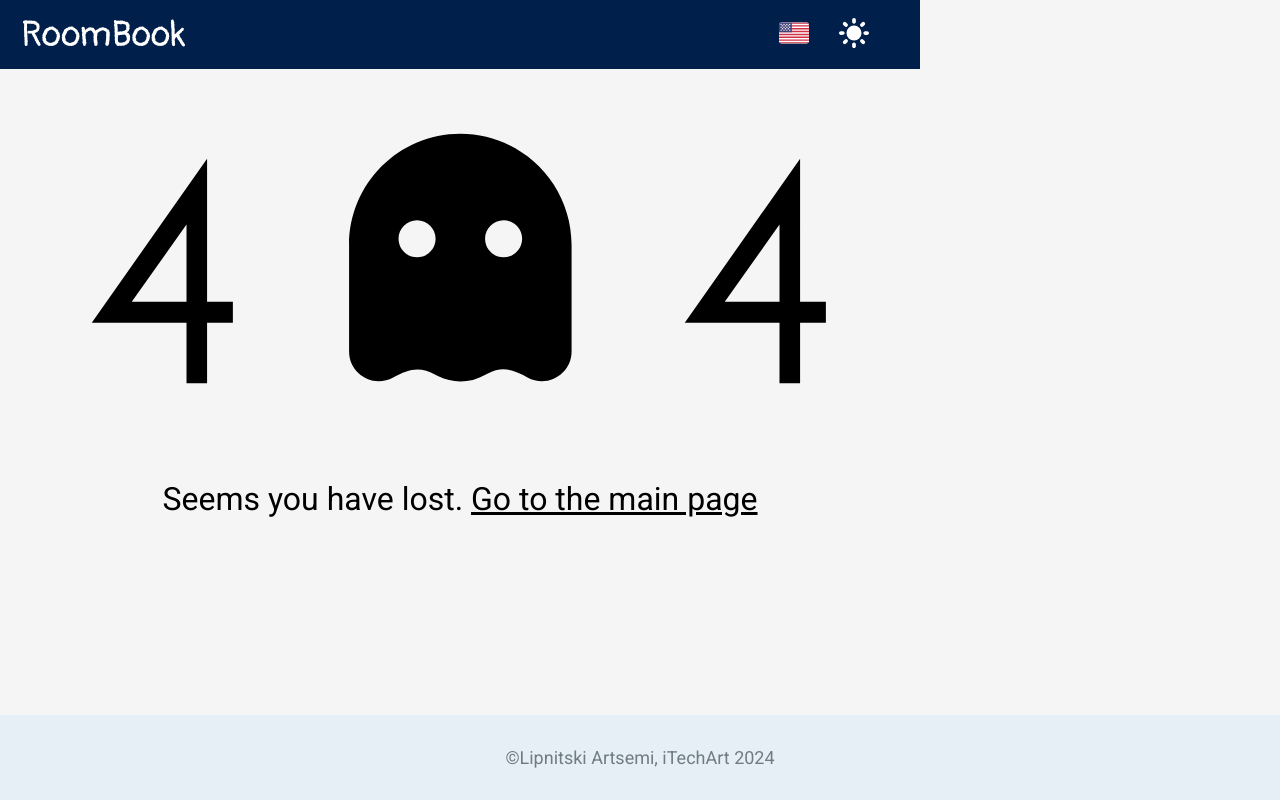
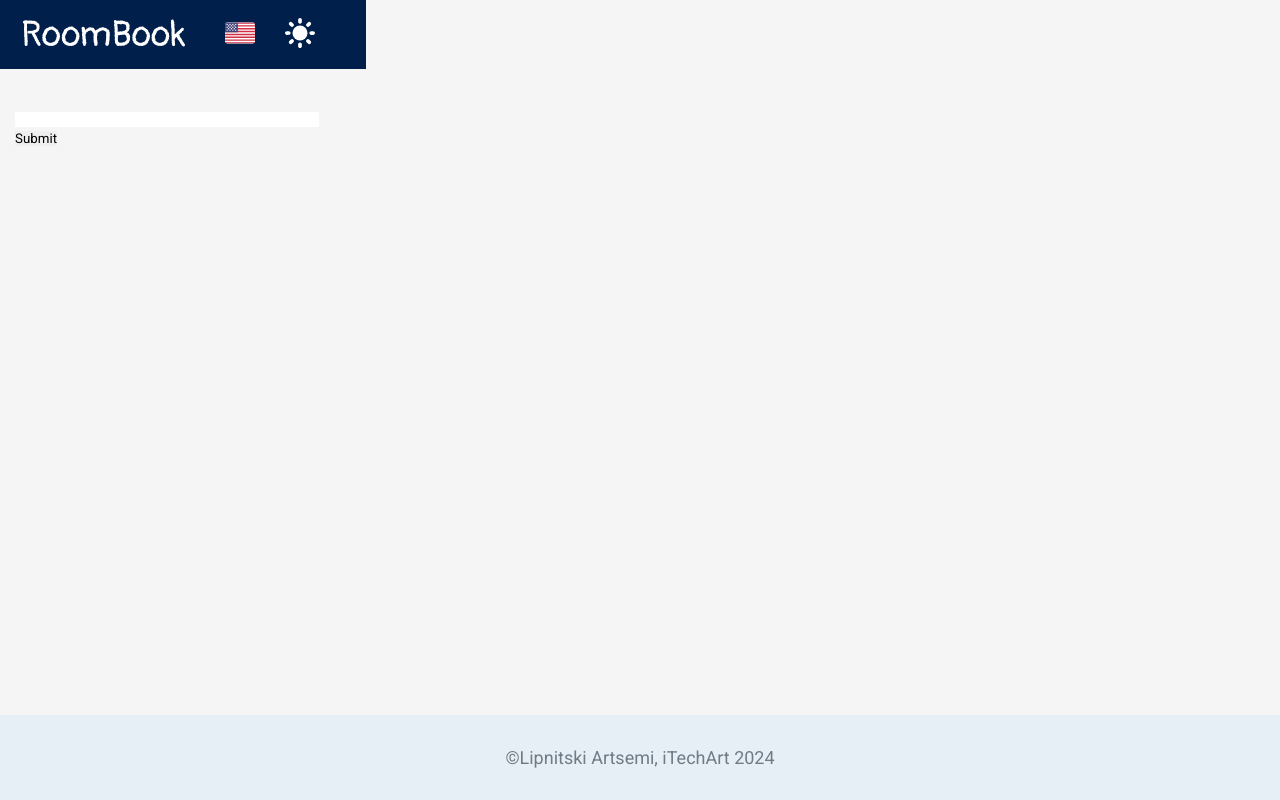
Before and after one commit to Sekler09/booking-clone, a React (Vite) app: page /login in a window 1280 px wide. Built offline with nearby package versions, Linux system fonts and the light colour scheme.

Commit message:
feat: add non styled auth form

```diff
--- a/package.json
+++ b/package.json
@@ -38,6 +38,7 @@
   },
   "devDependencies": {
     "@cypress/code-coverage": "^3.12.4",
+    "@typescript-eslint/eslint-plugin": "^6.9.1",
     "@vitejs/plugin-react": "^4.0.0",
     "cypress": "^12.17.4",
     "eslint": "^8.45.0",
--- /dev/null
+++ b/src/components/authForm/index.jsx
@@ -0,0 +1,29 @@
+import { func } from 'prop-types';
+import { useState } from 'react';
+
+function AuthForm({ onSubmit }) {
+  const [password, setPassword] = useState('');
+  const [email, setEmail] = useState('');
+
+  function onPasswordChange(e) {
+    setPassword(e.target.value);
+  }
+
+  function onEmailChange(e) {
+    setEmail(e.target.value);
+  }
+
+  return (
+    <form onSubmit={e => onSubmit(e, { password, email })}>
+      <input type="email" onChange={onEmailChange} value={email} />
+      <input type="password" onChange={onPasswordChange} value={password} />
+      <button type="submit">Submit</button>
+    </form>
+  );
+}
+
+AuthForm.propTypes = {
+  onSubmit: func.isRequired,
+};
+
+export default AuthForm;
--- /dev/null
+++ b/src/pages/loginPage/index.jsx
@@ -0,0 +1,35 @@
+import AuthForm from 'components/authForm';
+import { useState } from 'react';
+
+function LogIn() {
+  const [token, setToken] = useState('');
+
+  const onSubmit = async (e, formData) => {
+    e.preventDefault();
+    console.log('data', formData);
+    await fetch('http://localhost:3000/auth/signup', {
+      method: 'POST',
+      // credentials: 'include',
+      headers: {
+        'Content-Type': 'application/json',
+      },
+      body: JSON.stringify(formData),
+    })
+      .then(r => r.json())
+      .then(data => setToken(data.access_token));
+  };
+
+  // const onSubmit = async e => {
+  //   e.preventDefault();
+  //   await fetch('http://localhost:3000/auth/refresh', {
+  //     method: 'POST',
+  //   })
+  //     .then(r => r.json())
+  //     .then(data => setToken(data.access_token));
+  // };
+
+  console.log(token);
+  return <AuthForm onSubmit={onSubmit} />;
+}
+
+export default LogIn;
--- a/src/router/Router.jsx
+++ b/src/router/Router.jsx
@@ -5,6 +5,7 @@ import Hotel from 'pages/hotelPage';
 import Main from 'pages/mainPage';
 import NotFoundPage from 'pages/notFoundPage';
 import SearchResultsPage from 'pages/searchResultsPage';
+import LogIn from 'pages/loginPage';
 import getHotelById from 'api/getHotelById';
 
 export default createBrowserRouter([
@@ -31,6 +32,10 @@ export default createBrowserRouter([
         path: 'searchresults',
         element: <SearchResultsPage />,
       },
+      {
+        path: 'login',
+        element: <LogIn />,
+      },
     ],
   },
 ]);
```
Also changed, not shown: src/components/authForm/styled.js (added), 1 other file (tests, documents, lock files or other folders).
